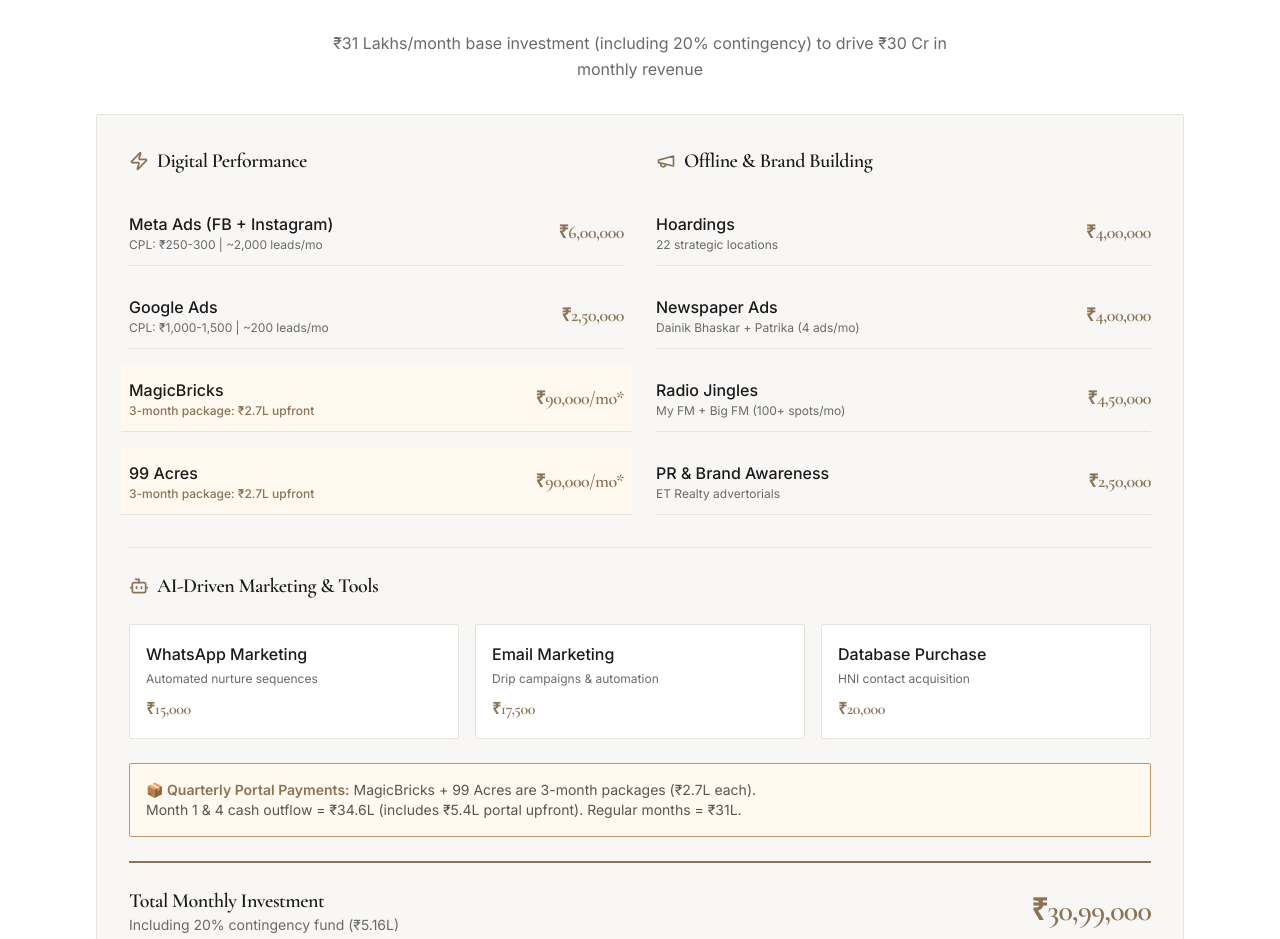
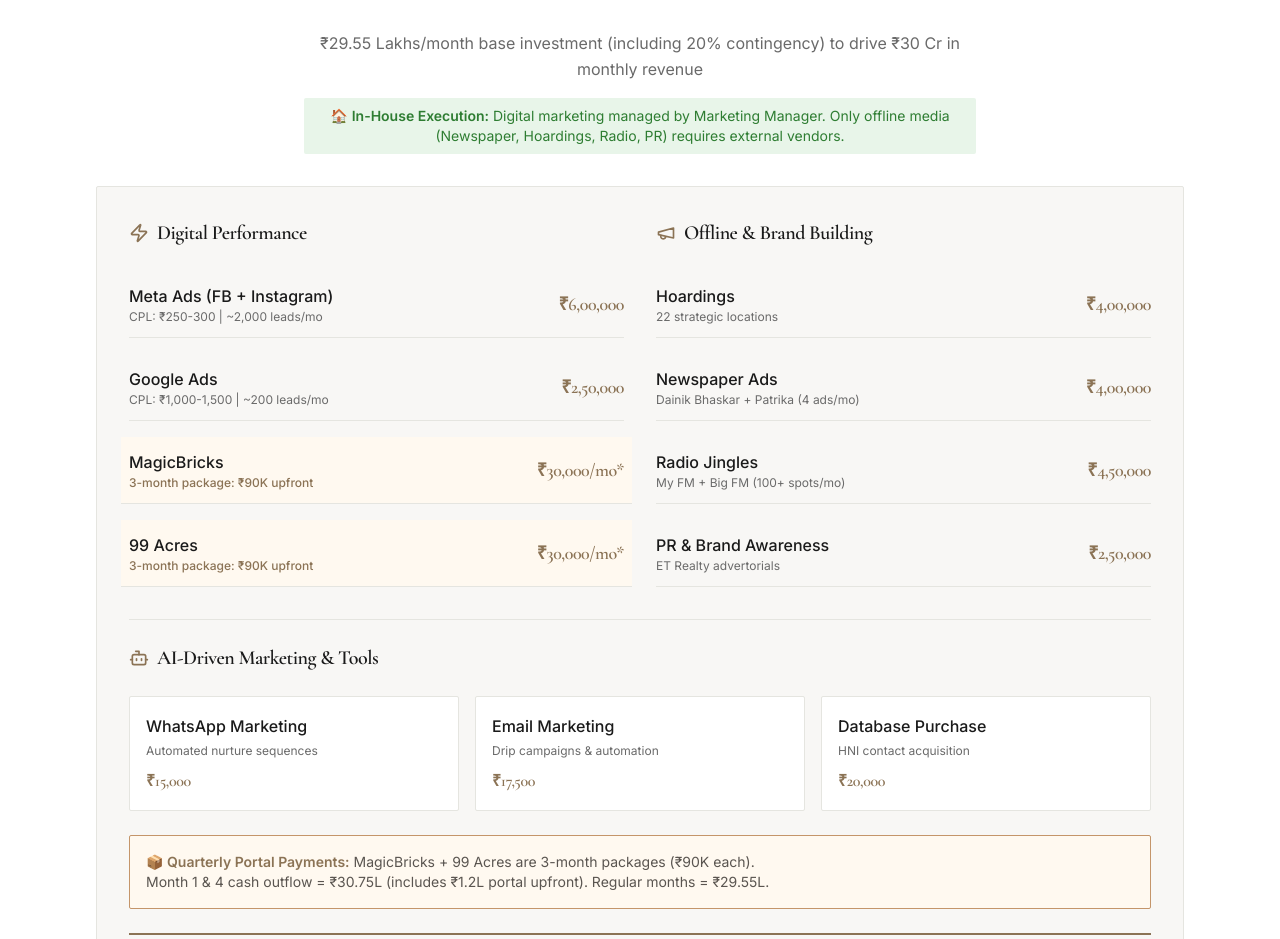
Before and after one commit to Karn-Consulting/prateekkarn-portfolio, a React (Vite) app: page /mywork/luxury-real-estate in a window 1280 px wide. Shown: the part 2033-2972 px from the top of the page. Built offline with nearby package versions, Linux system fonts and the light colour scheme.

Commit message:
Update: Corrected portal pricing (₹90K/3mo = ₹30K/mo), in-house execution notes, budget to ₹29.55L

```diff
--- a/src/pages/LuxuryRealEstate.tsx
+++ b/src/pages/LuxuryRealEstate.tsx
@@ -163,8 +163,11 @@ export default function LuxuryRealEstate() {
       <section className="py-12 sm:py-16 px-4 sm:px-6 bg-white">
         <div className="container max-w-6xl mx-auto">
           <h2 className="font-heading text-2xl sm:text-3xl text-[#1a1a1a] mb-8 text-center">Monthly Budget Architecture</h2>
-          <p className="text-center text-[#6a6a6a] mb-8 max-w-2xl mx-auto">
-            ₹31 Lakhs/month base investment (including 20% contingency) to drive ₹30 Cr in monthly revenue
+          <p className="text-center text-[#6a6a6a] mb-4 max-w-2xl mx-auto">
+            ₹29.55 Lakhs/month base investment (including 20% contingency) to drive ₹30 Cr in monthly revenue
+          </p>
+          <p className="text-center text-[#2E7D32] text-sm mb-8 max-w-2xl mx-auto bg-[#E8F5E9] py-2 px-4 rounded-sm">
+            🏠 <strong>In-House Execution:</strong> Digital marketing managed by Marketing Manager. Only offline media (Newspaper, Hoardings, Radio, PR) requires external vendors.
           </p>
 
           <div className="bg-[#f8f7f5] rounded-sm border border-[#e5e5e0] p-6 sm:p-8">
@@ -193,16 +196,16 @@ export default function LuxuryRealEstate() {
                   <div className="flex justify-between items-center py-3 border-b border-[#e5e5e0] bg-[#FFF9F0] -mx-2 px-2">
                     <div>
                       <p className="font-medium text-[#1a1a1a]">MagicBricks</p>
-                      <p className="text-xs text-[#8b7355] font-medium">3-month package: ₹2.7L upfront</p>
+                      <p className="text-xs text-[#8b7355] font-medium">3-month package: ₹90K upfront</p>
                     </div>
-                    <span className="font-heading text-lg text-[#8b7355]">₹90,000/mo*</span>
+                    <span className="font-heading text-lg text-[#8b7355]">₹30,000/mo*</span>
                   </div>
                   <div className="flex justify-between items-center py-3 border-b border-[#e5e5e0] bg-[#FFF9F0] -mx-2 px-2">
                     <div>
                       <p className="font-medium text-[#1a1a1a]">99 Acres</p>
-                      <p className="text-xs text-[#8b7355] font-medium">3-month package: ₹2.7L upfront</p>
+                      <p className="text-xs text-[#8b7355] font-medium">3-month package: ₹90K upfront</p>
                     </div>
-                    <span className="font-heading text-lg text-[#8b7355]">₹90,000/mo*</span>
+                    <span className="font-heading text-lg text-[#8b7355]">₹30,000/mo*</span>
                   </div>
                 </div>
               </div>
@@ -274,8 +277,8 @@ export default function LuxuryRealEstate() {
             {/* Quarterly Note */}
             <div className="mt-6 p-4 bg-[#FFF9F0] border border-[#C4956A] rounded-sm">
               <p className="text-sm text-[#5a5550]">
-                <strong className="text-[#8b7355]">📦 Quarterly Portal Payments:</strong> MagicBricks + 99 Acres are 3-month packages (₹2.7L each).
-                <br/>Month 1 & 4 cash outflow = ₹34.6L (includes ₹5.4L portal upfront). Regular months = ₹31L.
+                <strong className="text-[#8b7355]">📦 Quarterly Portal Payments:</strong> MagicBricks + 99 Acres are 3-month packages (₹90K each).
+                <br/>Month 1 & 4 cash outflow = ₹30.75L (includes ₹1.2L portal upfront). Regular months = ₹29.55L.
               </p>
             </div>
 
@@ -284,9 +287,9 @@ export default function LuxuryRealEstate() {
               <div className="flex justify-between items-center">
                 <div>
                   <p className="font-heading text-xl text-[#1a1a1a]">Total Monthly Investment</p>
-                  <p className="text-sm text-[#6a6a6a]">Including 20% contingency fund (₹5.16L)</p>
+                  <p className="text-sm text-[#6a6a6a]">Including 20% contingency fund (₹4.93L)</p>
                 </div>
-                <span className="font-heading text-3xl text-[#8b7355]">₹30,99,000</span>
+                <span className="font-heading text-3xl text-[#8b7355]">₹29,55,000</span>
               </div>
             </div>
           </div>
```
Also changed, not shown: 2 other files (tests, documents, lock files or other folders).
